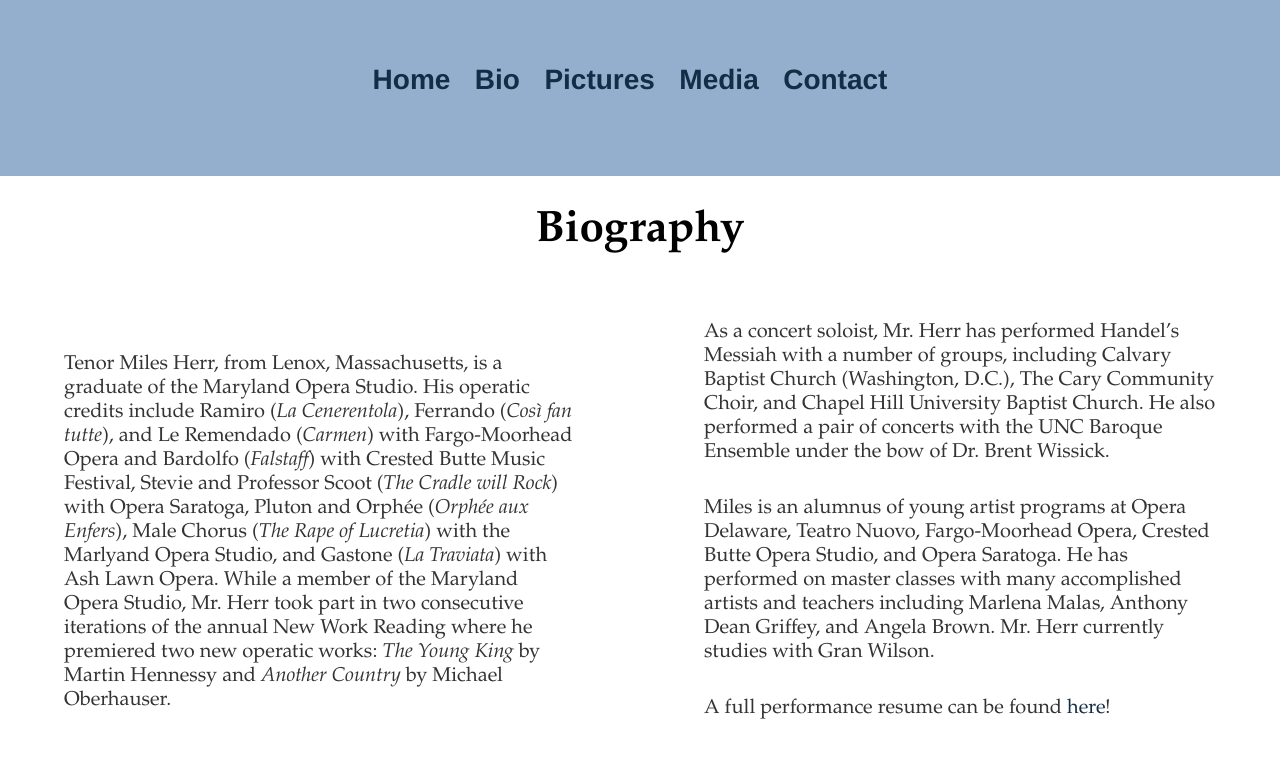
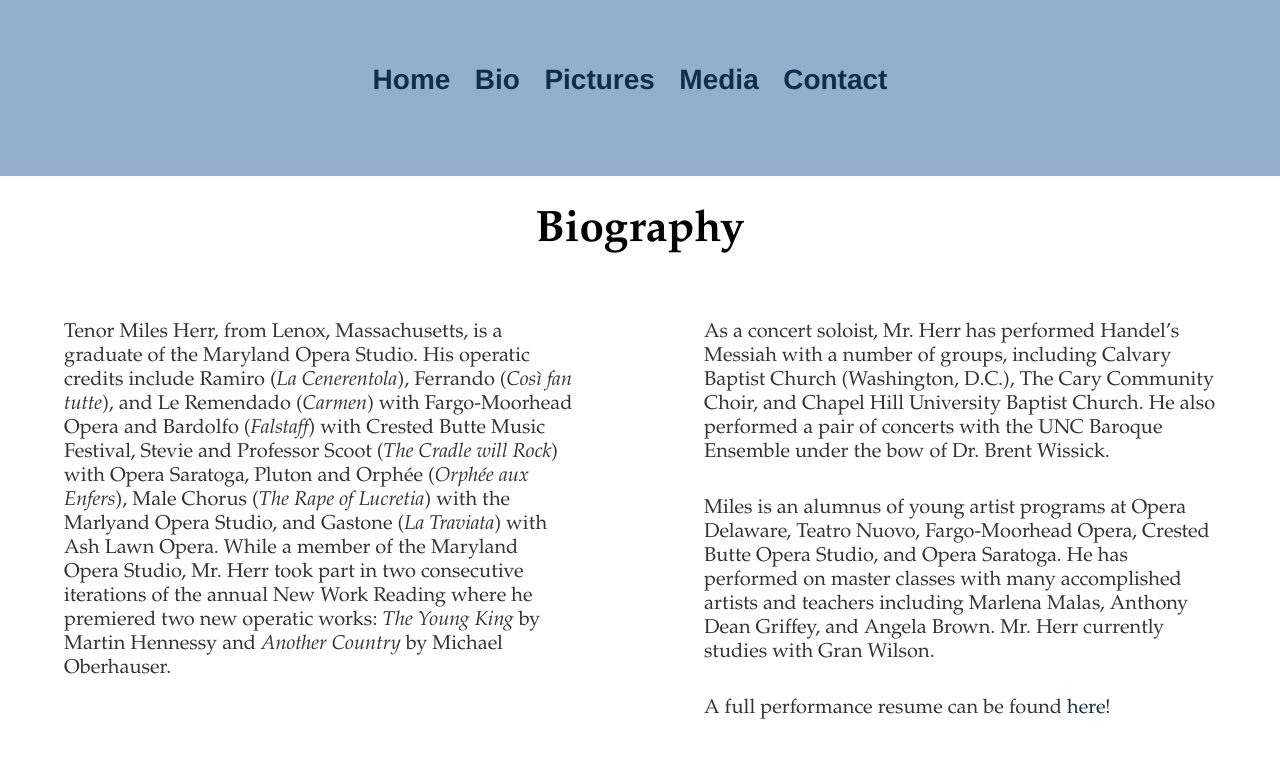
Before and after one commit to leemlb06pmi/leemlb06pmi.github.io, a Jekyll site: the page built from bio/index.html, in a window 1280 px wide. Shown: the top 758 px of the page. Built offline with Jekyll 4.4.1, drawn with Linux system fonts in a browser that asks for light colours.

Commit message:
Update index.html

```diff
--- a/bio/index.html
+++ b/bio/index.html
@@ -6,7 +6,7 @@
 
 <div class = "row">
   <div class = "column">
-    <p style="text-align:left;margin:10%;">Tenor Miles Herr, from Lenox, Massachusetts, is a graduate of the Maryland Opera Studio.
+    <p style="text-align:left;margin:5% 10% 5% 10%;">Tenor Miles Herr, from Lenox, Massachusetts, is a graduate of the Maryland Opera Studio.
 His operatic credits include Ramiro (<em>La Cenerentola</em>), Ferrando (<em>Così fan tutte</em>), and Le Remendado (<em>Carmen</em>) with
 Fargo-Moorhead Opera and Bardolfo (<em>Falstaff</em>) with Crested Butte Music Festival, Stevie and Professor
 Scoot (<em>The Cradle will Rock</em>) with Opera Saratoga, Pluton and Orphée (<em>Orphée aux Enfers</em>),
```
